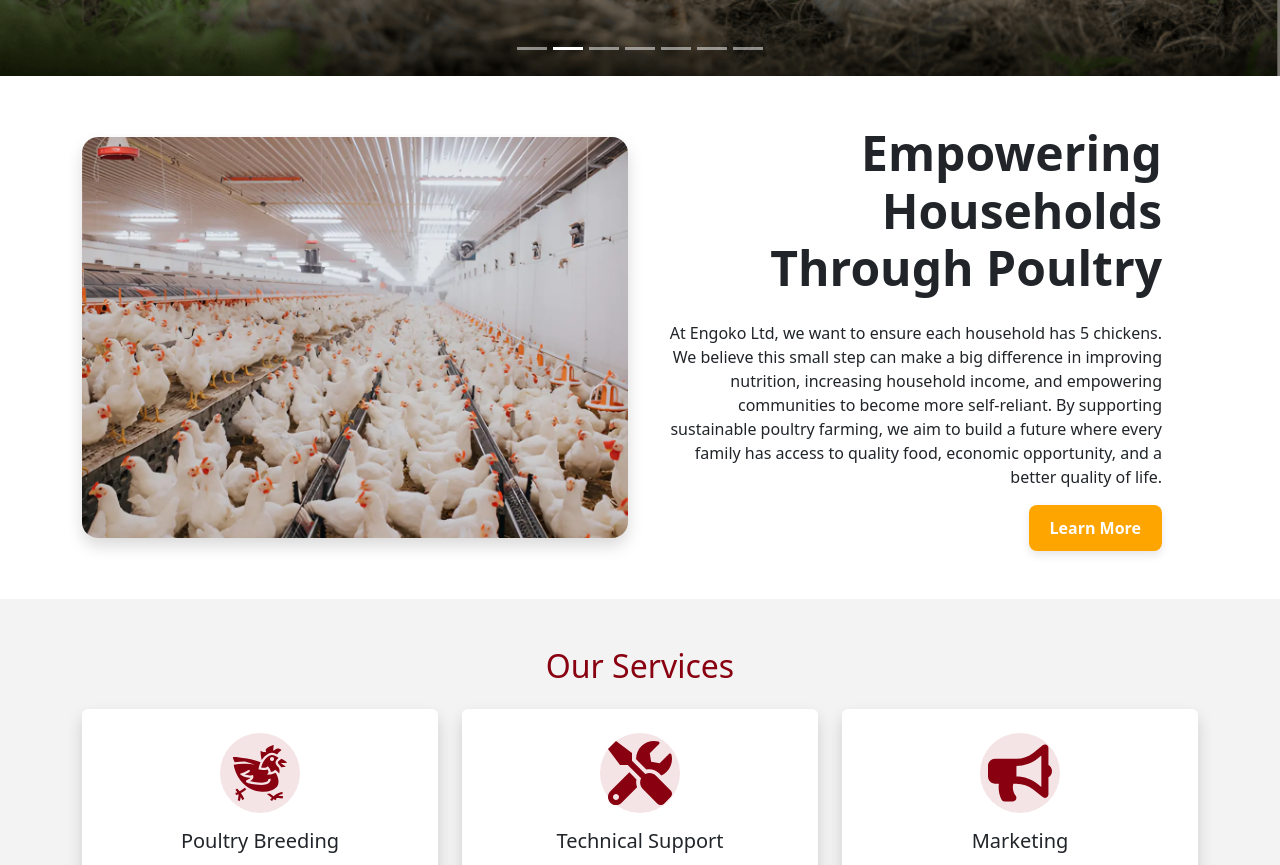
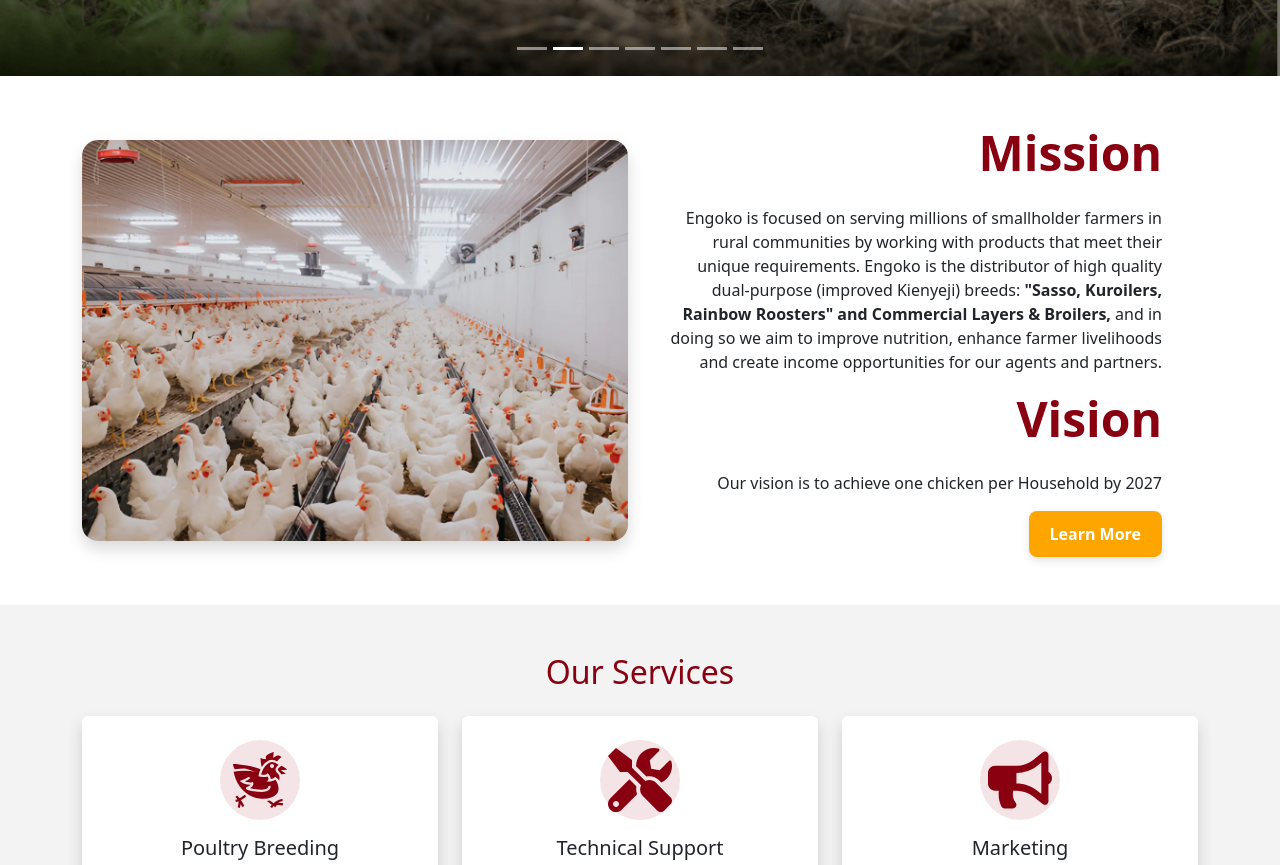
Before and after one commit to DBEST-EZRA/engoko, a React (Create React App) app: page / in a window 1280 px wide. Shown: the part 880-1745 px from the top of the page. Built offline with nearby package versions, Linux system fonts and the light colour scheme.

Commit message:
mission to home

```diff
--- a/src/components/SectionAbout.jsx
+++ b/src/components/SectionAbout.jsx
@@ -19,17 +19,26 @@ const IntroSection = () => {
         {/* Text Section */}
         <div className="col-md-6 d-flex flex-column align-items-end text-md-end pe-md-5">
           <div className="w-100" style={{ maxWidth: "500px" }}>
-            <h1 className="display-5 fw-bold mb-4">
-              Empowering Households Through Poultry
-            </h1>
+            <h3 style={{ color: "#890010" }} className="display-5 fw-bold mb-4">
+              Mission
+            </h3>
             <p>
-              At Engoko Ltd, we want to ensure each household has 5 chickens. We
-              believe this small step can make a big difference in improving
-              nutrition, increasing household income, and empowering communities
-              to become more self-reliant. By supporting sustainable poultry
-              farming, we aim to build a future where every family has access to
-              quality food, economic opportunity, and a better quality of life.
+              Engoko is focused on serving millions of smallholder farmers in
+              rural communities by working with products that meet their unique
+              requirements. Engoko is the distributor of high quality
+              dual-purpose (improved Kienyeji) breeds:{" "}
+              <span style={{ fontWeight: "bold" }}>
+                "Sasso, Kuroilers, Rainbow Roosters" and Commercial Layers &
+                Broilers,{" "}
+              </span>{" "}
+              and in doing so we aim to improve nutrition, enhance farmer
+              livelihoods and create income opportunities for our agents and
+              partners.
             </p>
+            <h3 style={{ color: "#890010" }} className="display-5 fw-bold mb-4">
+              Vision
+            </h3>
+            <p>Our vision is to achieve one chicken per Household by 2027 </p>
             <Link
               to="/about"
               className="btn"
--- a/src/components/sectionServices.jsx
+++ b/src/components/sectionServices.jsx
@@ -1,6 +1,6 @@
 import React from "react";
 import heroImage from "./image/lower.webp";
-import { Link } from "react-router-dom"; // Needed if you're using React Router
+import { Link } from "react-router-dom";
 
 const ServiceSection = () => {
   return (
```
